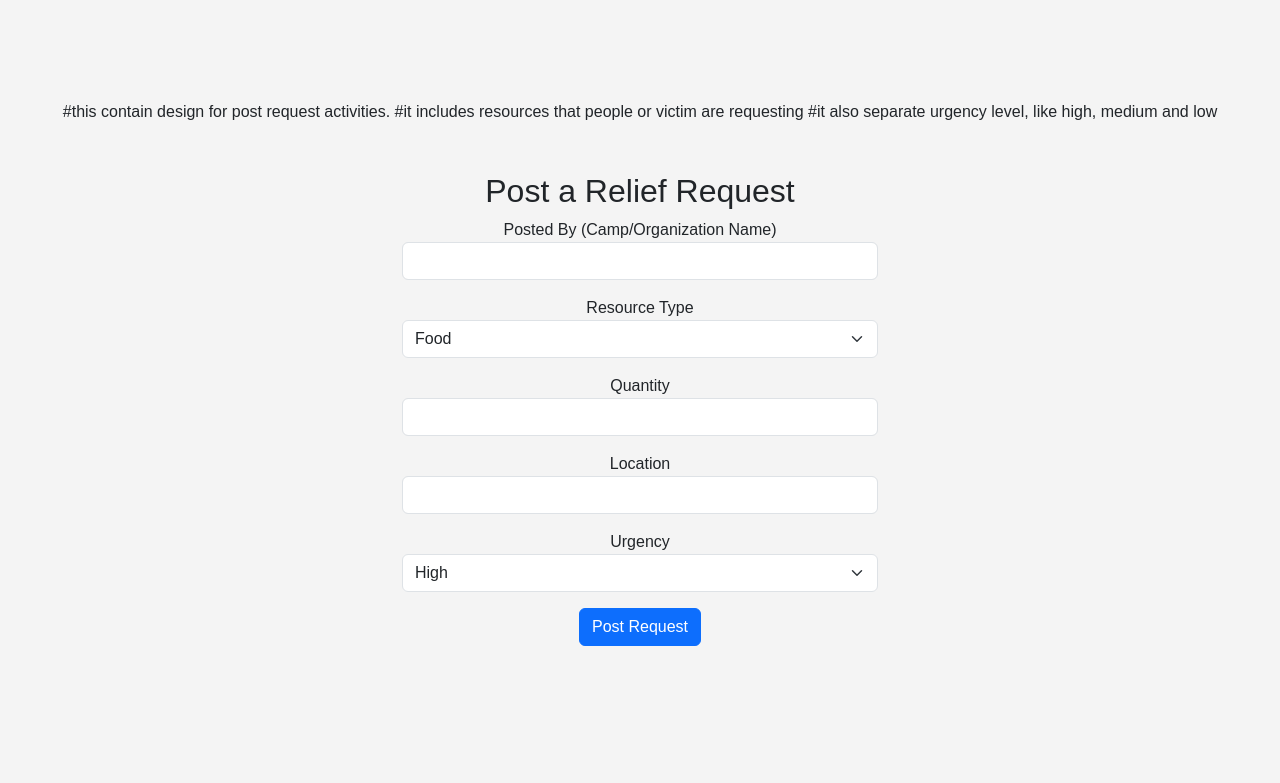
After one commit to tenishchhantyal22-blip/Portfolia, a Flask app: page /post-request in a window 1280 px wide. The commit adds this page. Shown: the top 783 px of the page. Run offline with Flask 3, Linux system fonts and the light colour scheme; the visitor is signed in with stand-in values (Sample User, id 1).

Commit message:
Day 5-6: post request form and matching logic

```diff
--- a/relief_system/app.py
+++ b/relief_system/app.py
@@ -1,3 +1,12 @@
+
+#It's the main file that runs the whole website. It sets up Flask, connects to the SQLite database,
+#and handles user accounts through Flask-Login and Flask-Bcrypt (so passwords get hashed, not stored as plain text).
+#Beyond that, it defines every route — the URLs someone can visit and what happens when they do: the home page,
+#registration, login/logout, the volunteer dashboard, posting a new relief request, and matching a volunteer to a request.
+#Each route either shows a page or processes a form, then talks to the database through the models we defined separately
+#in models.py
+#In short: app.py is the control center — every click on the site eventually routes through this file
+
 from flask import Flask, render_template, request, redirect, url_for, flash
 from flask_login import LoginManager, login_user, logout_user, login_required, current_user
 from flask_bcrypt import Bcrypt
@@ -68,6 +77,35 @@ def dashboard():
     open_requests = Request.query.filter_by(status="open").all()
     return render_template("dashboard.html", requests=open_requests)
 
+@app.route("/post-request", methods=["GET", "POST"])
+@login_required
+def post_request():
+    if request.method == "POST":
+        new_req = Request(
+            posted_by=request.form["posted_by"],
+            resource_type=request.form["resource_type"],
+            quantity=int(request.form["quantity"]),
+            location=request.form["location"],
+            urgency=request.form["urgency"]
+        )
+        db.session.add(new_req)
+        db.session.commit()
+        flash("Request posted successfully!")
+        return redirect(url_for("dashboard"))
+    return render_template("post_request.html")
+
+@app.route("/help/<int:request_id>")
+@login_required
+def help_request(request_id):
+    req = Request.query.get(request_id)
+    if req and req.status == "open":
+        new_match = Match(request_id=req.id, volunteer_id=current_user.id)
+        req.status = "matched"
+        db.session.add(new_match)
+        db.session.commit()
+        flash(f"You've been matched to help {req.posted_by}!")
+    return redirect(url_for("dashboard"))
+
 if __name__ == "__main__":
     with app.app_context():
         db.create_all()
--- /dev/null
+++ b/relief_system/templates/post_request.html
@@ -0,0 +1,52 @@
+#this contain design for post request activities.
+#it includes resources that people or victim are requesting
+#it also separate urgency level, like high, medium and low
+
+
+{% extends "base.html" %}
+{% block content %}
+<div class="container mt-5" style="max-width: 500px;">
+  <h2>Post a Relief Request</h2>
+
+  {% with messages = get_flashed_messages() %}
+    {% if messages %}
+      {% for message in messages %}
+        <div class="alert alert-success">{{ message }}</div>
+      {% endfor %}
+    {% endif %}
+  {% endwith %}
+
+  <form method="POST">
+    <div class="mb-3">
+      <label>Posted By (Camp/Organization Name)</label>
+      <input type="text" name="posted_by" class="form-control" required>
+    </div>
+    <div class="mb-3">
+      <label>Resource Type</label>
+      <select name="resource_type" class="form-select" required>
+        <option value="Food">Food</option>
+        <option value="Medicine">Medicine</option>
+        <option value="Shelter">Shelter</option>
+        <option value="Blankets">Blankets</option>
+      </select>
+    </div>
+    <div class="mb-3">
+      <label>Quantity</label>
+      <input type="number" name="quantity" class="form-control" required>
+    </div>
+    <div class="mb-3">
+      <label>Location</label>
+      <input type="text" name="location" class="form-control" required>
+    </div>
+    <div class="mb-3">
+      <label>Urgency</label>
+      <select name="urgency" class="form-select" required>
+        <option value="High">High</option>
+        <option value="Medium">Medium</option>
+        <option value="Low">Low</option>
+      </select>
+    </div>
+    <button type="submit" class="btn btn-primary">Post Request</button>
+  </form>
+</div>
+{% endblock %}
```
Also changed, not shown: relief_system/templates/dashboard.html (+11 -1 lines).
